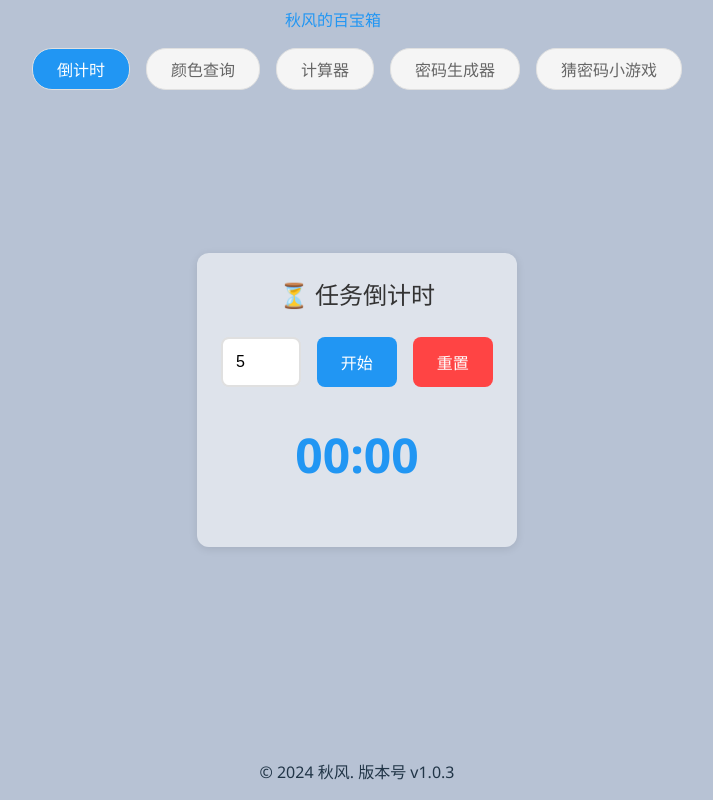
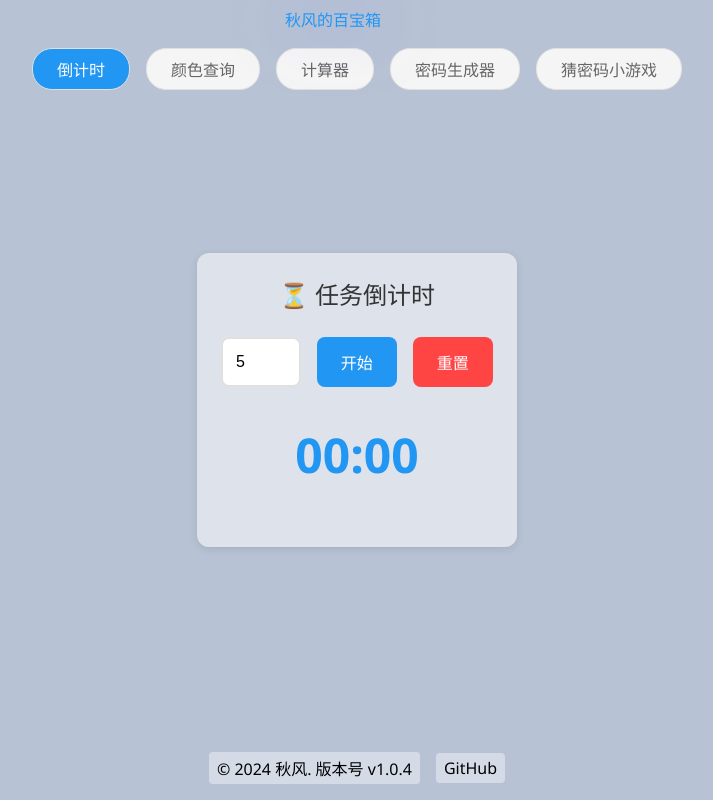
Before and after one commit to sfqy211/sfqyweb, a Vue app: page / in a window 1280 px wide. Shown: the whole page, without its empty margins (283-996 px from the left). Built offline with nearby package versions, Linux system fonts and the light colour scheme.

Commit message:
添加github跳转

```diff
--- a/src/App.vue
+++ b/src/App.vue
@@ -127,8 +127,9 @@
       </div>
     </div>
   </main>
-<footer @click="showInfo" class="footer">
-  © 2024 秋风. 版本号 v1.0.3
+<footer class="footer">
+  <button @click="showInfo" class="version-btn">© 2024 秋风. 版本号 v1.0.4</button>
+  <button @click="openGithub" class="github-btn">GitHub</button>
 </footer>
 <div v-if="showVersionInfo" class="version-notification">
   {{ versionInfo }}
@@ -291,10 +292,14 @@ const clear = () => {
   waitingForSecondOperand.value = false
 }
 const showVersionInfo = ref(false);
-  const versionInfo = ref('');
+const versionInfo = ref('');
 
-  const showInfo = () => {
-    versionInfo.value = '开发团队：朔风秋叶\n版本更新历史：\nv1.0.0 - 初始版本\nv1.0.1 - 新增了计算器功能，删除待办功能，优化移动端页面\nv1.0.2 - 修复了计算器显示错误，新增了密码生成器\nv1.0.3 - 新增了猜密码小游戏';
+const openGithub = () => {
+  window.open('https://github.com/sfqy211');
+}
+
+const showInfo = () => {
+    versionInfo.value = '开发团队：朔风秋叶\n版本更新历史：\nv1.0.0 - 初始版本\nv1.0.1 - 新增了计算器功能，删除待办功能，优化移动端页面\nv1.0.2 - 修复了计算器显示错误，新增了密码生成器\nv1.0.3 - 新增了猜密码小游戏\nv1.0.4 - 修复了猜密码小游戏的部分bug和界面显示问题，准备开始项目结构优化';
     showVersionInfo.value = true;
     setTimeout(() => {
       showVersionInfo.value = false;
@@ -919,6 +924,10 @@ body {
   gap: 0.5rem;
 }
 .footer {
+  display: flex;
+  justify-content: center;
+  align-items: center;
+  gap: 1rem;
   position: fixed;
   bottom: 0;
   left: 0;
@@ -927,6 +936,32 @@ body {
   padding: 1rem;
   cursor: pointer;
 }
+
+.version-btn {
+  padding: 0.25rem 0.5rem;
+  background: #ffffff6a;
+  color: rgb(0, 0, 0);
+  border: none;
+  border-radius: 4px;
+  cursor: pointer;
+}
+.version-btn:hover {
+  background: #2d3338;
+}
+
+.github-btn {
+  padding: 0.25rem 0.5rem;
+  background: #ffffff6a;
+  color: rgb(0, 0, 0);
+  border: none;
+  border-radius: 4px;
+  cursor: pointer;
+}
+
+.github-btn:hover {
+  background: #2d3338;
+}
+
 
 .rules-modal {
   position: fixed;
```
